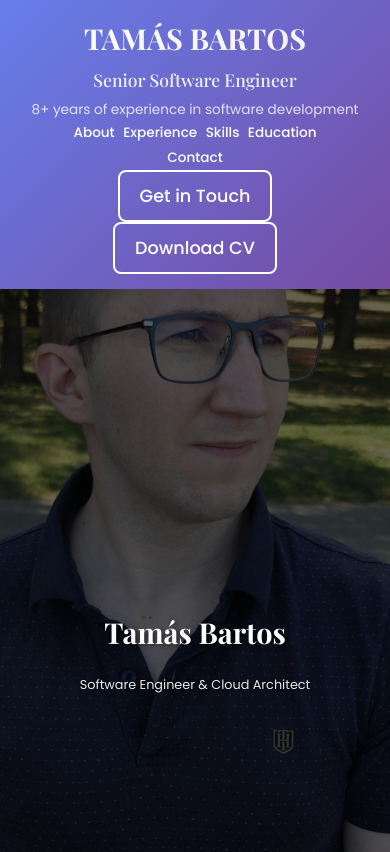
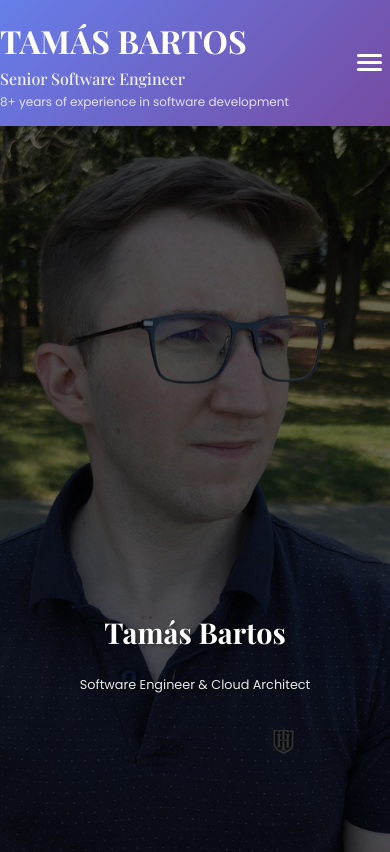
Before and after one commit to battact/cv, a React (Vite) app in the folder ui/: page / in a window 390 px wide. Shown: the top 852 px of the page. Built offline with nearby package versions, Linux system fonts and the light colour scheme.

Commit message:
* convert header into hamburger in case of mobile and tablet

```diff
--- a/ui/src/components/header/Header.tsx
+++ b/ui/src/components/header/Header.tsx
@@ -1,7 +1,17 @@
-import React from 'react';
+import React, { useState } from 'react';
 import './header.css';
 
 const Header: React.FC = () => {
+  const [isMobileMenuOpen, setIsMobileMenuOpen] = useState(false);
+
+  const toggleMobileMenu = () => {
+    setIsMobileMenuOpen(!isMobileMenuOpen);
+  };
+
+  const closeMobileMenu = () => {
+    setIsMobileMenuOpen(false);
+  };
+
   return (
     <header className="header" role="banner">
       <div className="container">
@@ -38,6 +48,47 @@ const Header: React.FC = () => {
               Download CV
             </a>
           </div>
+
+          {/* Hamburger Menu Button */}
+          <button
+            className={`hamburger-menu ${isMobileMenuOpen ? 'open' : ''}`}
+            onClick={toggleMobileMenu}
+            aria-label="Toggle mobile menu"
+            aria-expanded={isMobileMenuOpen}
+          >
+            <span className="hamburger-line"></span>
+            <span className="hamburger-line"></span>
+            <span className="hamburger-line"></span>
+          </button>
+        </div>
+
+        {/* Mobile Navigation Dropdown */}
+        <div className={`mobile-nav ${isMobileMenuOpen ? 'open' : ''}`}>
+          <div className="mobile-nav-links">
+            <a href="#about" className="nav-link" aria-label="Go to About section" onClick={closeMobileMenu}>
+              About
+            </a>
+            <a href="#experience" className="nav-link" aria-label="Go to Experience section" onClick={closeMobileMenu}>
+              Experience
+            </a>
+            <a href="#skills" className="nav-link" aria-label="Go to Skills section" onClick={closeMobileMenu}>
+              Skills
+            </a>
+            <a href="#education" className="nav-link" aria-label="Go to Education section" onClick={closeMobileMenu}>
+              Education
+            </a>
+            <a href="#contact" className="nav-link" aria-label="Go to Contact section" onClick={closeMobileMenu}>
+              Contact
+            </a>
+          </div>
+          <div className="mobile-nav-actions">
+            <a href="#contact" className="btn btn-primary" aria-label="Get in touch" onClick={closeMobileMenu}>
+              Get in Touch
+            </a>
+            <a href="/tamas_bartos_cv.pdf" className="btn btn-secondary" target="_blank" rel="noopener noreferrer" aria-label="Download CV (opens in new tab)" onClick={closeMobileMenu}>
+              Download CV
+            </a>
+          </div>
         </div>
       </div>
     </header>
--- a/ui/src/components/header/header.css
+++ b/ui/src/components/header/header.css
@@ -1,6 +1,4 @@
 /* Header Component Styles */
-
-/* Header */
 .header {
   position: fixed;
   top: 0;
@@ -11,6 +9,8 @@
   padding: 15px 0;
   z-index: 1000;
   box-shadow: 0 2px 20px rgba(0, 0, 0, 0.1);
+  container-type: inline-size;
+  container-name: header;
 }
 
 .header-content {
@@ -23,7 +23,6 @@
 
 .header-profile {
   display: flex;
-  align-items: center;
   gap: 20px;
   flex-wrap: wrap;
 }
@@ -31,19 +30,12 @@
 .header-text .name {
   font-family: 'Playfair Display', serif;
   font-size: 2.8rem;
-  font-weight: 700;
-  margin-bottom: 5px;
-  background: linear-gradient(45deg, #fff, #f0f0f0);
-  -webkit-background-clip: text;
-  -webkit-text-fill-color: transparent;
-  background-clip: text;
 }
 
 .header-text .title {
   font-family: 'Playfair Display', serif;
   font-size: 1.3rem;
   font-weight: 500;
-  margin-bottom: 5px;
   opacity: 0.9;
 }
 
@@ -56,7 +48,7 @@
 /* Header Navigation */
 .header-nav {
   display: flex;
-  gap: 25px;
+  gap: 10px;
   align-items: center;
   flex-wrap: wrap;
 }
@@ -101,103 +93,100 @@
   align-items: center;
 }
 
-/* Responsive Styles */
+/* Hamburger Menu */
+.hamburger-menu {
+  display: none;
+  flex-direction: column;
+  cursor: pointer;
+  padding: 8px;
+  gap: 4px;
+}
 
-@media (max-width: 1200px) {
-  .header-nav {
-    gap: 2%;
+.hamburger-line {
+  width: 25px;
+  height: 3px;
+  background: white;
+  transition: all 0.3s ease;
+  border-radius: 2px;
+}
+
+.hamburger-menu.open .hamburger-line:nth-child(1) {
+  transform: rotate(45deg) translate(6px, 6px);
+}
+
+.hamburger-menu.open .hamburger-line:nth-child(2) {
+  opacity: 0;
+}
+
+.hamburger-menu.open .hamburger-line:nth-child(3) {
+  transform: rotate(-45deg) translate(6px, -6px);
+}
+
+.mobile-nav {
+  display: none;
+  position: absolute;
+  top: 100%;
+  left: 0;
+  right: 0;
+  background: linear-gradient(135deg, #667eea 0%, #764ba2 100%);
+  box-shadow: 0 4px 20px rgba(0, 0, 0, 0.2);
+  border-top: 1px solid rgba(255, 255, 255, 0.2);
+}
+
+.mobile-nav.open {
+  display: block;
+}
+
+.mobile-nav-links {
+  display: flex;
+  flex-direction: column;
+  padding: 20px;
+  gap: 15px;
+}
+
+.mobile-nav-links .nav-link {
+  padding: 12px 16px;
+  border-bottom: 1px solid rgba(255, 255, 255, 0.1);
+  font-size: 1.1rem;
+}
+
+.mobile-nav-links .nav-link:last-child {
+  border-bottom: none;
+}
+
+.mobile-nav-actions {
+  display: flex;
+  flex-direction: column;
+  padding: 20px;
+  gap: 12px;
+  border-top: 1px solid rgba(255, 255, 255, 0.1);
+}
+
+@container header (max-width: 768px) {
+  .header-text .name {
+    font-size: 2rem;
   }
 
-  .nav-link {
-    font-size: 0.9rem;
-    padding: 0.5% 1%;
+  .header-text .title {
+    font-size: 1.0rem;
   }
-}
 
-@media (max-width: 1024px) {
-  .header-content {
-    flex-direction: column;
-    text-align: center;
-    gap: 2%;
+  .header-text .subtitle {
+    font-size: 0.75rem;
   }
 
   .header-nav {
-    order: 2;
-    justify-content: center;
-    gap: 2%;
+    display: none;
   }
 
   .header-actions {
-    order: 3;
-    justify-content: center;
+    display: none;
+  }
+
+  .hamburger-menu {
+    display: flex;
+    background: transparent;
+    border: none;
+    outline: none;
   }
 }
-
-@media (max-width: 768px) {
-  .header-text .name {
-    font-size: 1.8rem;
-  }
-
-  .header-text .title {
-    font-size: 1.1rem;
-  }
-
-  .header-text .subtitle {
-    font-size: 0.85rem;
-  }
-
-  .header-nav {
-    gap: 1.5%;
-    flex-wrap: wrap;
-    justify-content: center;
-  }
-
-  .nav-link {
-    font-size: 0.85rem;
-    padding: 0.5% 0.8%;
-  }
-
-  .header-actions {
-    gap: 1%;
-  }
-}
-
-/* OnePlus 12 and similar high-DPI phones */
-@media (max-width: 480px) and (min-resolution: 2dppx) {
-  .header {
-    padding: 0.5% 0;
-    width: 100%;
-  }
-
-  .header-content {
-    gap: 1%;
-    justify-content: center;
-    text-align: center;
-    width: 100%;
-  }
-
-  .header-text .name {
-    font-size: 1.1rem;
-  }
-
-  .header-text .title {
-    font-size: 0.7rem;
-  }
-
-  .header-nav {
-    gap: 0.5%;
-    justify-content: center;
-  }
-
-  .nav-link {
-    font-size: 0.7rem;
-    padding: 0.2% 0.3%;
-  }
-
-  .header-actions {
-    flex-direction: column;
-    gap: 0.5%;
-    width: 100%;
-    align-items: center;
-  }
-}
```
